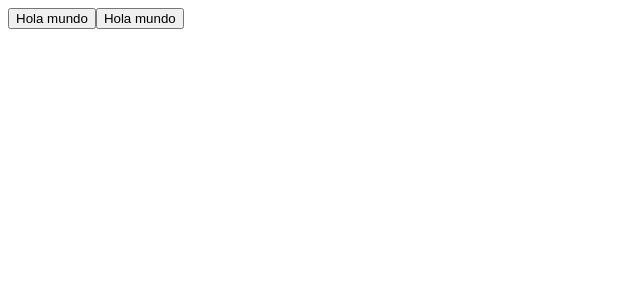
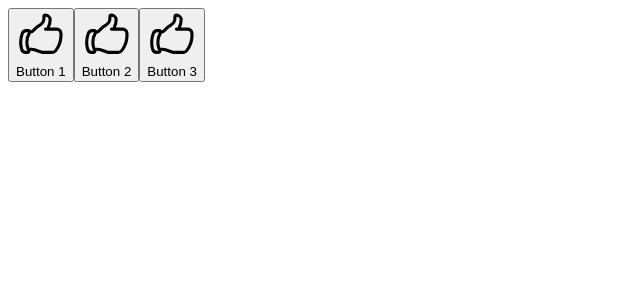
Before and after one commit to Leopoldius-dev/aprendiendo-react, a React (Vite) app in the folder projects/00-hola-mundo/: page / in a window 1280 px wide. Shown: the top 300 px of the page, without its empty margins (0-640 px from the left). Built offline with nearby package versions, Linux system fonts and the light colour scheme.

Commit message:
New changes in 00-hola-mundo

```diff
--- a/projects/00-hola-mundo/src/main.jsx
+++ b/projects/00-hola-mundo/src/main.jsx
@@ -2,10 +2,29 @@
 import ReactDOM from 'react-dom/client'
 
 const root = ReactDOM.createRoot(document.getElementById('root'))
+
+/*
+PascalCase
+camelCase
+snake-case
+*/
+
+const Button = ({text}) => {
+  return (
+    <button>
+    <svg xmlns="http://www.w3.org/2000/svg" fill="none" viewBox="0 0 24 24" stroke-width="1.5" stroke="currentColor" class="size-6">
+  <path stroke-linecap="round" stroke-linejoin="round" d="M6.633 10.25c.806 0 1.533-.446 2.031-1.08a9.041 9.041 0 0 1 2.861-2.4c.723-.384 1.35-.956 1.653-1.715a4.498 4.498 0 0 0 .322-1.672V2.75a.75.75 0 0 1 .75-.75 2.25 2.25 0 0 1 2.25 2.25c0 1.152-.26 2.243-.723 3.218-.266.558.107 1.282.725 1.282m0 0h3.126c1.026 0 1.945.694 2.054 1.715.045.422.068.85.068 1.285a11.95 11.95 0 0 1-2.649 7.521c-.388.482-.987.729-1.605.729H13.48c-.483 0-.964-.078-1.423-.23l-3.114-1.04a4.501 4.501 0 0 0-1.423-.23H5.904m10.598-9.75H14.25M5.904 18.5c.083.205.173.405.27.602.197.4-.078.898-.523.898h-.908c-.889 0-1.713-.518-1.972-1.368a12 12 0 0 1-.521-3.507c0-1.553.295-3.036.831-4.398C3.387 9.953 4.167 9.5 5 9.5h1.053c.472 0 .745.556.5.96a8.958 8.958 0 0 0-1.302 4.665c0 1.194.232 2.333.654 3.375Z" />
+</svg>
+      {text}
+    </button>
+  )
+}
+
 root.render(
   <React.Fragment>
-    <button>Hola mundo</button>
-    <button>Hola mundo</button>
+    <Button text="Button 1"/>
+    <Button text="Button 2"/>
+    <Button text="Button 3"/>
   </React.Fragment>
 )
 
```
